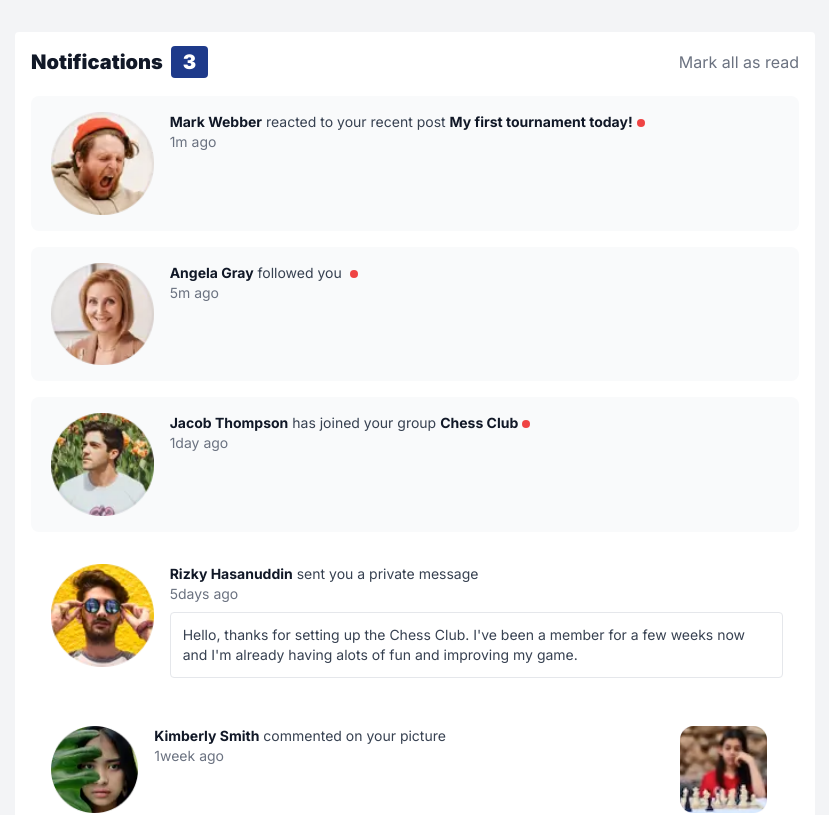
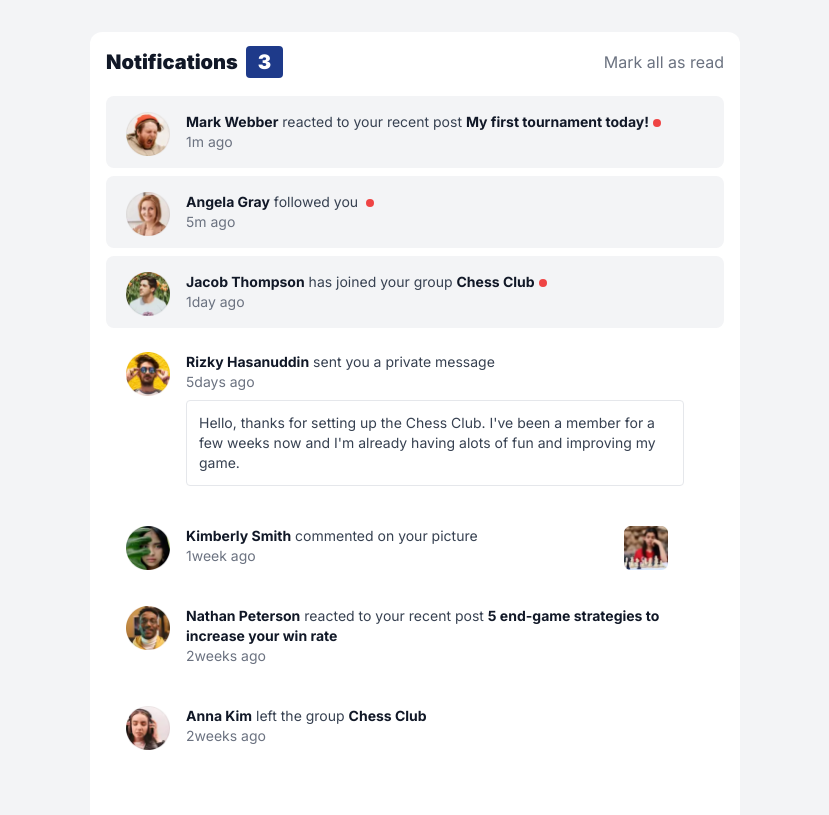
Before and after one commit to JustineLapura/notifications-page, a Next.js app: page / in a window 1280 px wide. Shown: the top 815 px of the page, without its empty margins (225-1054 px from the left). Built offline with nearby package versions, Linux system fonts and the light colour scheme.

Commit message:
fixed desktop design

```diff
--- a/app/page.tsx
+++ b/app/page.tsx
@@ -131,7 +131,7 @@ export default function Home() {
 
   return (
     <main className="flex w-full h-full justify-center bg-gray-100 md:py-8">
-      <div className="bg-white w-full max-w-[800px] min-h-screen mx-auto md:rounded p-4">
+      <div className="bg-white w-full max-w-[650px] min-h-screen mx-auto md:rounded-xl p-4">
         {/* Notificatoion Header  */}
         <div className="flex justify-between items-center">
           <h1 className="text-xl font-black text-gray-900">
@@ -147,7 +147,7 @@ export default function Home() {
             Mark all as read
           </p>
         </div>
-        <div className="w-full h-full py-5 space-y-4">
+        <div className="w-full h-full py-5 space-y-4 lg:space-y-2">
           {/* notification cards */}
           {notifs &&
             notifs.map((notification) => (
@@ -155,18 +155,19 @@ export default function Home() {
                 key={notification.id}
                 className={
                   notification.read === false
-                    ? "flex w-full bg-gray-50 rounded-lg p-4 cursor-pointer"
-                    : "flex w-full rounded-lg p-4 cursor-pointer"
+                    ? "flex w-full bg-gray-100 hover:bg-gray-200 rounded-lg p-4 cursor-pointer"
+                    : "flex w-full hover:bg-gray-100 rounded-lg p-4 cursor-pointer"
                 }
               >
-                <div className="w-1/6 rounded-full ps-1 pe-4">
+                <div className="w-[15%] sm:w-[65px] lg:w-16 lg:h-9 rounded-full ps-1 pe-4">
                   <Image
                     src={notification.profileImg}
                     alt="Mark Webber"
                     className="w-full"
                   />
                 </div>
-                <div className="w-5/6 text-sm">
+                <div className="flex justify-between gap-2 w-[85%] lg:7/10 text-sm">
+                  <div className="">
                     <p className="items-center text-gray-700">
                       <span className="font-bold text-gray-900">
                         {notification.name}
@@ -183,7 +184,9 @@ export default function Home() {
                           {notification.event.group}
                         </span>
                       )}
-                    { notification.read === false && <div className="w-2 h-2 bg-red-500 rounded-full inline-block ms-1 my-auto" />}
+                      {notification.read === false && (
+                        <div className="w-2 h-2 bg-red-500 rounded-full inline-block ms-1 my-auto" />
+                      )}
                     </p>
                     <p className="text-gray-500">{notification.timeNotified}</p>
                     {notification.event.message && (
@@ -193,7 +196,7 @@ export default function Home() {
                     )}
                   </div>
                   {notification.event.photo && (
-                  <div className="w-1/6 rounded-full ps-1 pe-4">
+                    <div className="w-16 lg:w-16 lg:h-9 rounded-full ps-1 pe-4">
                       <Image
                         src={notification.event.photo}
                         alt="Mark Webber"
@@ -202,6 +205,7 @@ export default function Home() {
                     </div>
                   )}
                 </div>
+              </div>
             ))}
         </div>
       </div>
```
Lines whose indentation alone changed are shown as unchanged.
